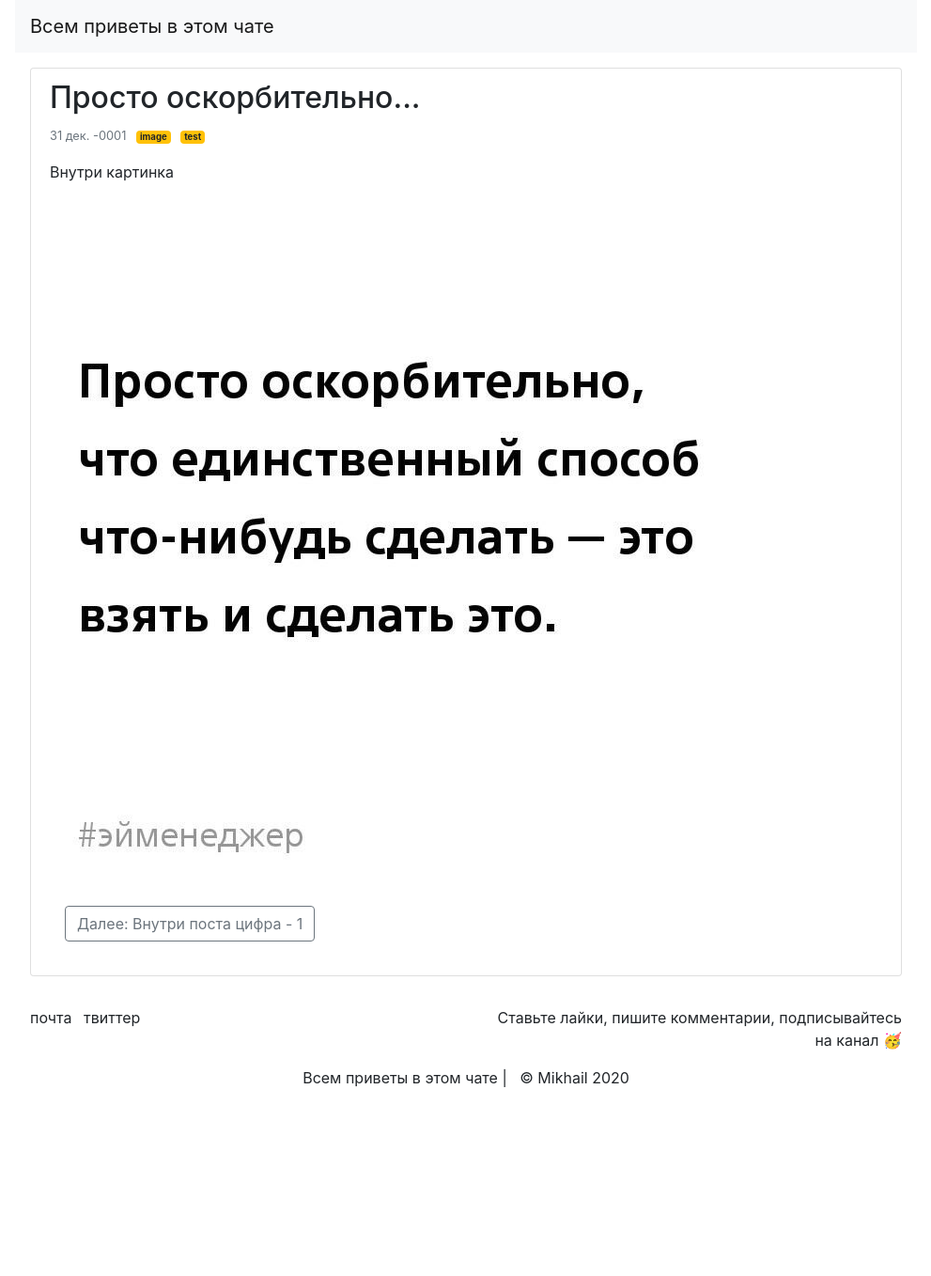
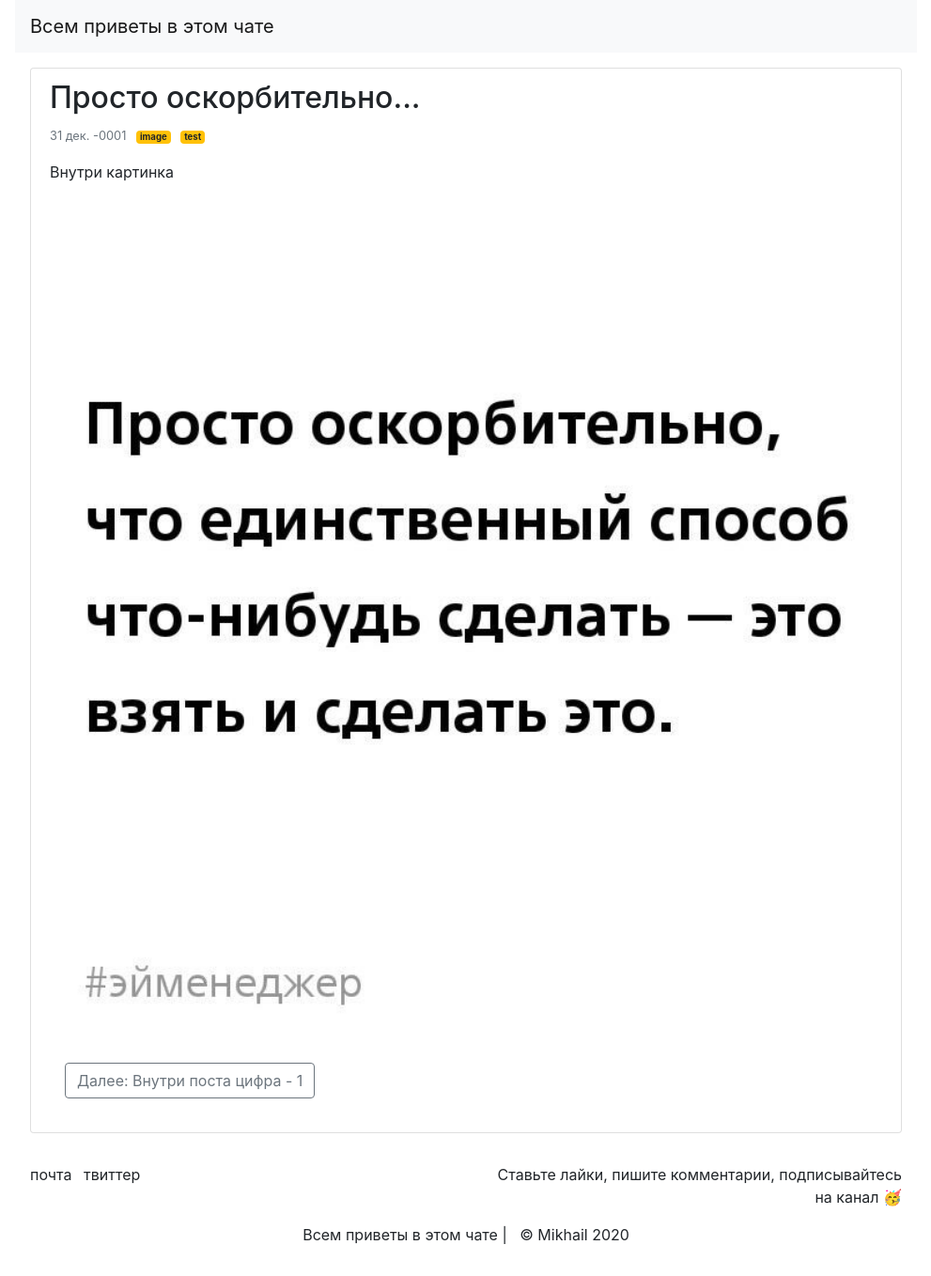
Before and after one commit to nms-pr/nms-pr.github.io, a Jekyll site: the page built from _posts/0000-00-00-image.markdown, in a window 1280 px wide. Shown: the whole page at 94% size, without its empty margins (144-1135 px from the left). Built offline with Jekyll 4.4.1, drawn with Linux system fonts in a browser that asks for light colours; nearby versions of some CDN libraries; before the commit the page ends 1191 px from its top, so only the background shows below that.

Commit message:
fit images

```diff
--- a/_posts/0000-00-00-hello.markdown
+++ b/_posts/0000-00-00-image.markdown
@@ -10,4 +10,4 @@ type: image
 
 <!--more-->
 
-![Вот так](/images/0000-00-00-hello-sadly.jpg)
+![Вот так](/images/0000-00-00-hello-sadly.jpg){:height="100%" width="100%"}
```
Also changed, not shown: _posts/0001-00-00-one.markdown (renamed from _posts/0001-00-00-hello.markdown).
